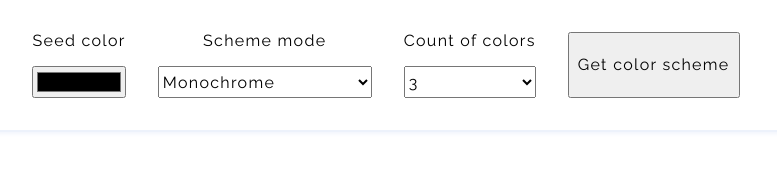
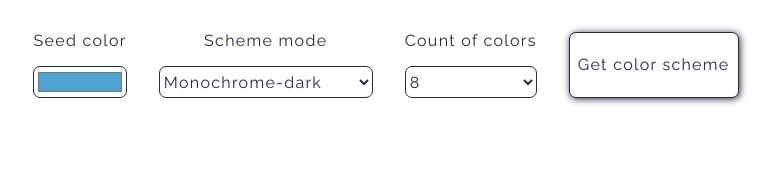
Before and after one commit to Umlen/solo-project-color-scheme-generator, a website built with Vite: page index.html in a window 1280 px wide. Shown: the whole page, without its empty margins (254-1031 px from the left). Built offline with nearby package versions, Linux system fonts and the light colour scheme; no server answers.

Commit message:
randomScheme function & styled control elems

```diff
--- a/index.js
+++ b/index.js
@@ -1,13 +1,45 @@
 const previewEl = document.querySelector('.preview');
+const seedColorEl = document.getElementById('seed-color');
+const schemeModeEl = document.getElementById('scheme-mode');
+const countOfColorsEl = document.getElementById('count-of-colors');
 
 document.getElementById('get-scheme-btn').addEventListener('click', () => {
-    const seedColor = document.getElementById('seed-color').value.replace('#', '').toUpperCase();
-    const schemeMode = document.getElementById('scheme-mode').value;
-    const countOfColors = document.getElementById('count-of-colors').value;
+    const seedColor = seedColorEl.value.replace('#', '').toUpperCase();
+    const schemeMode = schemeModeEl.value;
+    const countOfColors = countOfColorsEl.value;
     getDataFromApi(seedColor, schemeMode, countOfColors);
 });
 
-getDataFromApi('50509B', 'monochrome', '5');
+getRandomScheme();
+
+function getRandomScheme() {
+    /*getting random hex code*/
+    const symbols = '0123456789ABCDEF';
+    let randomColorCode = '';
+    for (let i = 0; i < 6; i++) {
+        randomColorCode += symbols.charAt(Math.floor(Math.random() * 16));
+    }
+    seedColorEl.value = '#' + randomColorCode;
+
+    /*getting random sheme mode*/
+    const modes = [
+        'monochrome',
+        'monochrome-dark',
+        'monochrome-light',
+        'analogic',
+        'complement',
+        'analogic-complement',
+        'triad'
+    ];
+    const randomSchemeMode = modes[Math.floor(Math.random() * 7)];
+    schemeModeEl.value = randomSchemeMode;
+
+    /*getting random count*/
+    const randomCount = Math.round(Math.random() * 7 + 3);
+    countOfColorsEl.value = randomCount;
+
+    getDataFromApi(randomColorCode, randomSchemeMode, randomCount);
+}
 
 function getDataFromApi(hexCode, mode, count) {
     fetch(`https://www.thecolorapi.com/scheme?hex=${hexCode}&mode=${mode}&count=${count}`)
@@ -27,7 +59,7 @@ function render(schemeObj) {
 function createSchemeElem(colorCode, colorLightness) {
     const colorDiv = document.createElement('div');
     colorDiv.style.backgroundColor = colorCode;
-    colorDiv.style.color = colorLightness > 50 ? '#000000' : '#ffffff';
+    colorDiv.style.color = colorLightness > 40 ? '#000000' : '#ffffff';
     colorDiv.textContent = colorCode;
     return colorDiv;
 }
--- a/style.scss
+++ b/style.scss
@@ -1,4 +1,7 @@
 @import url('https://fonts.googleapis.com/css2?family=Raleway:wght@400;600&display=swap');
+
+$primary-color: #fefeff;
+$secondary-color: #2B283A;
 
 * {
     box-sizing: border-box;
@@ -9,6 +12,8 @@ html, body {
     padding: 0;
     font-family: 'Raleway', sans-serif;
     letter-spacing: 1.3px;
+    background-color: $primary-color;
+    color: $secondary-color;
 }
 
 .container {
@@ -27,9 +32,6 @@ html, body {
     gap: 1rem;
     @media (min-width: 700px) {
         justify-content: center;
-        margin-bottom: 1rem;
-        border-bottom: 2px solid #edf2fb;
-        box-shadow: 0 1px 5px #edf2fb;
     }
     @media (min-width: 800px) {
         gap: 2rem;
@@ -59,18 +61,41 @@ html, body {
     }
 }
 
-.option-color, .option-select {
+.option-color,
+.option-select,
+.get-scheme-btn {
+    border: 1px solid $secondary-color;
+    border-radius: 7px;
+    background-color: $primary-color;
+    cursor: pointer;
+    &:focus,
+    &:hover {
+        outline: $secondary-color 1px solid;
+    }
+}
+
+.option-color,
+.option-select {
     height: 2rem;
     width: 100%;
     letter-spacing: inherit;
+}
+
+.option-select,
+.get-scheme-btn{
+    color: inherit;
 }
 
 .get-scheme-btn {
     min-height: 2rem;
     padding: .5rem;
     letter-spacing: inherit;
+    box-shadow: 1px 1px 7px $secondary-color;
     @media (min-width: 700px) {
         align-self: stretch;
+    }
+    &:active {
+        box-shadow: inset 1px 1px 5px $secondary-color;
     }
 }
 
```
Also changed, not shown: style.css, 1 other file.
